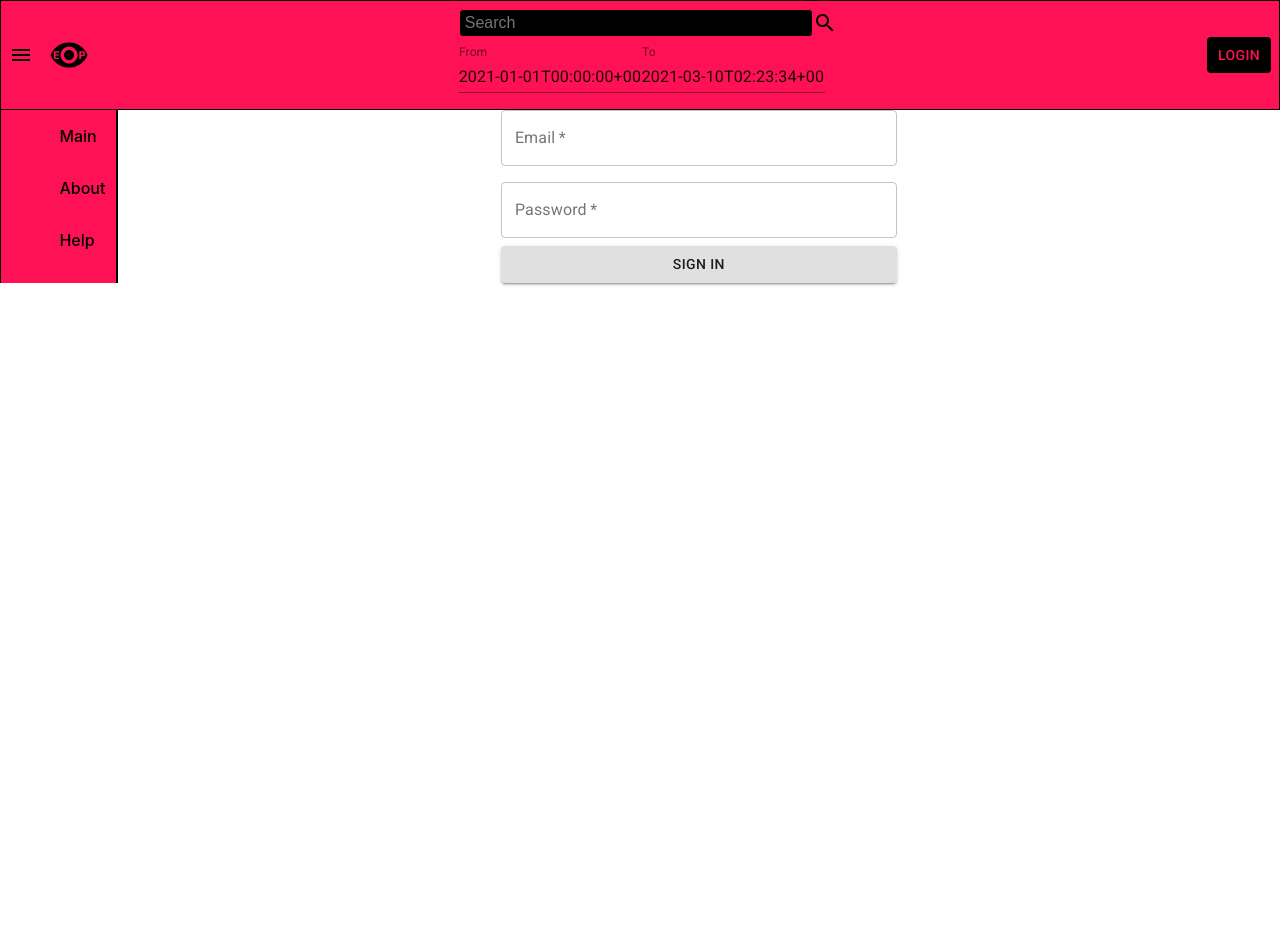
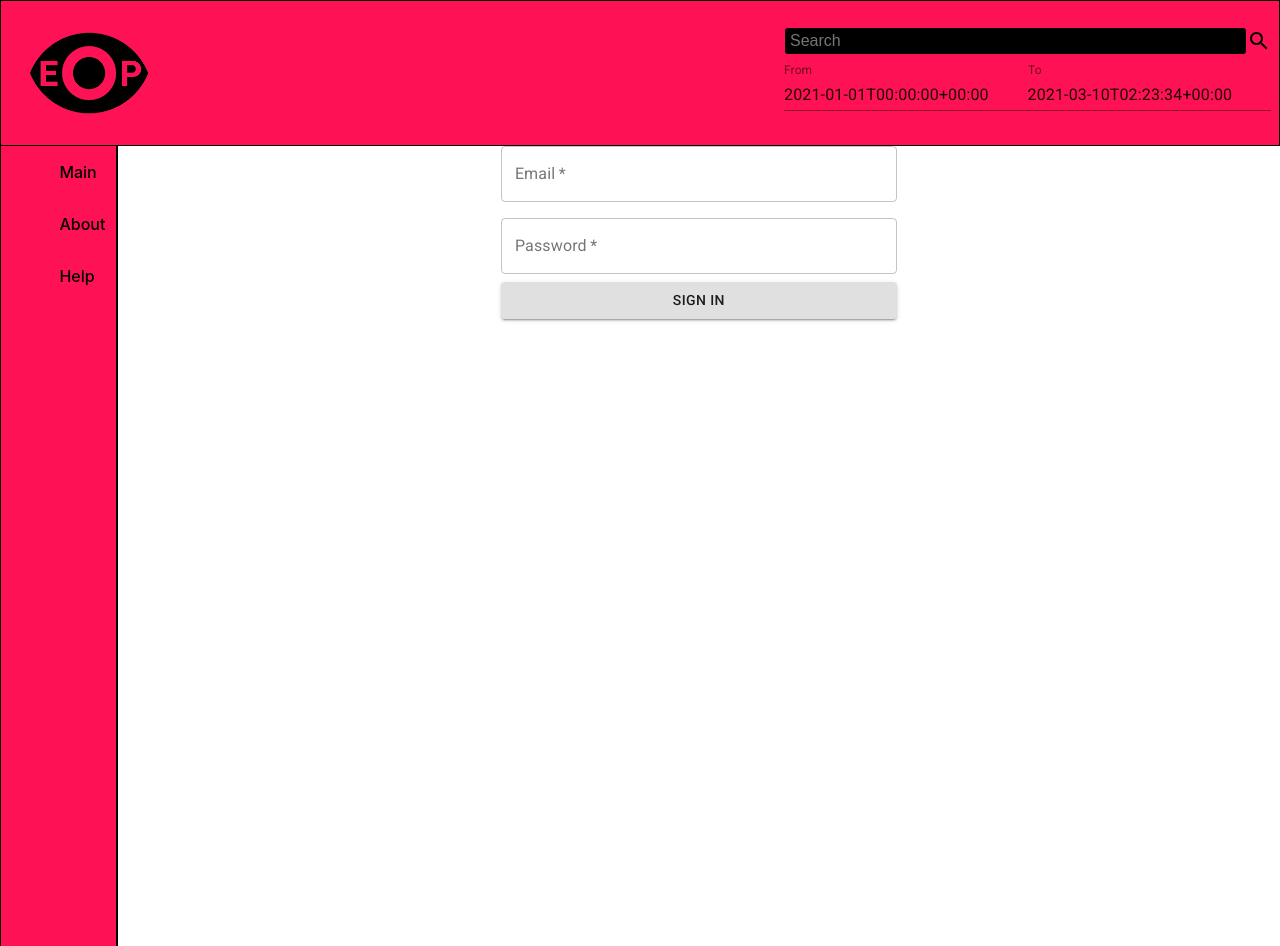
Before and after one commit to algorithmike/eop-frontend, a React (Create React App) app: page /login in a window 1280 px wide. Before the commit the page ends 800 px from the top, so only its background shows below. Built offline with nearby package versions, Linux system fonts and the light colour scheme; what apollo-upload-client would draw is missing.

Commit message:
resolved app__main and other div heights. refactoring.

```diff
--- a/src/components/CreateContent.jsx
+++ b/src/components/CreateContent.jsx
@@ -5,7 +5,7 @@ import { Redirect } from 'react-router-dom';
 import { CREATE_CONTENT } from '../queries/content';
 
 const CreateContent = (props) => {
-  const [values, setValues] = useState({
+  const [values] = useState({
       title: 'Untitled',
       coordinates: '123, 456',
       description: 'Test Description',
@@ -29,7 +29,7 @@ const CreateContent = (props) => {
     const file = event.target.files && event.target.files[0];
     if(!file) return
 
-    const data = await createContent({
+    await createContent({
       variables: {
         file,
         ...values
--- a/src/components/Header.jsx
+++ b/src/components/Header.jsx
@@ -1,25 +1,26 @@
 import { connect } from 'react-redux';
-import { Button } from '@material-ui/core';
-import { Link } from 'react-router-dom';
-import MenuIcon from '@material-ui/icons/Menu';
+// import { Button } from '@material-ui/core';
+// import { Link } from 'react-router-dom';
+// import MenuIcon from '@material-ui/icons/Menu';
 
 import '../styles/Header.scss';
 import { unSetMe } from '../store/slices/me';
 import Search from './Search';
 
-const Header = (props) => {
-  const logout = () => {
-    localStorage.removeItem('eop_auth')
-    props.unSetMe()
-  }
+const Header = () => {
+  // TODO: Implement logout, if needed.
+  // const logout = () => {
+  //   localStorage.removeItem('eop_auth')
+  //   props.unSetMe()
+  // }
   return (
     <div className="header">
       <div className="header__menu">
-        <MenuIcon />
         <img className="logo" alt="EOP logo" src="eop_logo.png"/>
       </div>
       <Search />
-      <div className="header__logUser">
+      {/* TODO: If added functionality for logged in Users, implement here. */}
+      {/* <div className="header__logUser">
         {
             props.me.token
             ? <Button onClick={logout}>Logout</Button>
@@ -27,7 +28,7 @@ const Header = (props) => {
               <Button>Login</Button>
             </Link>
           }
-      </div>
+      </div> */}
     </div>
   )
 };
--- a/src/components/MenuColumn.jsx
+++ b/src/components/MenuColumn.jsx
@@ -1,6 +1,3 @@
-import { Button } from '@material-ui/core';
-import { Link } from 'react-router-dom';
-
 import '../styles/MenuColumn.scss';
 import MenuRow from './MenuRow';
 
--- a/src/styles/App.scss
+++ b/src/styles/App.scss
@@ -1,3 +1,10 @@
+.app {
+  height: 100%;
+}
+#root {
+  height: 100%;
+}
 .app__main {
   display: flex;
+  min-height: 100%;
 }
--- a/src/styles/Header.scss
+++ b/src/styles/Header.scss
@@ -14,9 +14,10 @@
     .header__menu {
         display: flex;
         align-items: center;
+        flex: 0.1;
 
         img {
-            height: 2.5rem;
+            height: 8rem;
             object-fit: contain;
             margin-left: 1rem;
         }
--- a/src/styles/Search.scss
+++ b/src/styles/Search.scss
@@ -1,7 +1,7 @@
 @import './themeColors.scss';
 
 .main {
-   width: 30%;
+   flex: 0.4;
 }
 
 .main__search {
@@ -26,12 +26,13 @@
 .main__timeFilters {
     padding: 0.5rem 0;
     width: 100%;
+    display: flex;
 
     .fromPicker {
-
+        flex: 0.5;
     }
 
     .toPicker {
-
+        flex: 0.5;
     }
 }
--- a/src/styles/index.scss
+++ b/src/styles/index.scss
@@ -2,8 +2,9 @@
     margin: 0;
   }
 
-body {
+html, body {
   margin: 0;
+  height: 100%;
   font-family: -apple-system, BlinkMacSystemFont, 'Segoe UI', 'Roboto', 'Oxygen',
     'Ubuntu', 'Cantarell', 'Fira Sans', 'Droid Sans', 'Helvetica Neue',
     sans-serif;
```
